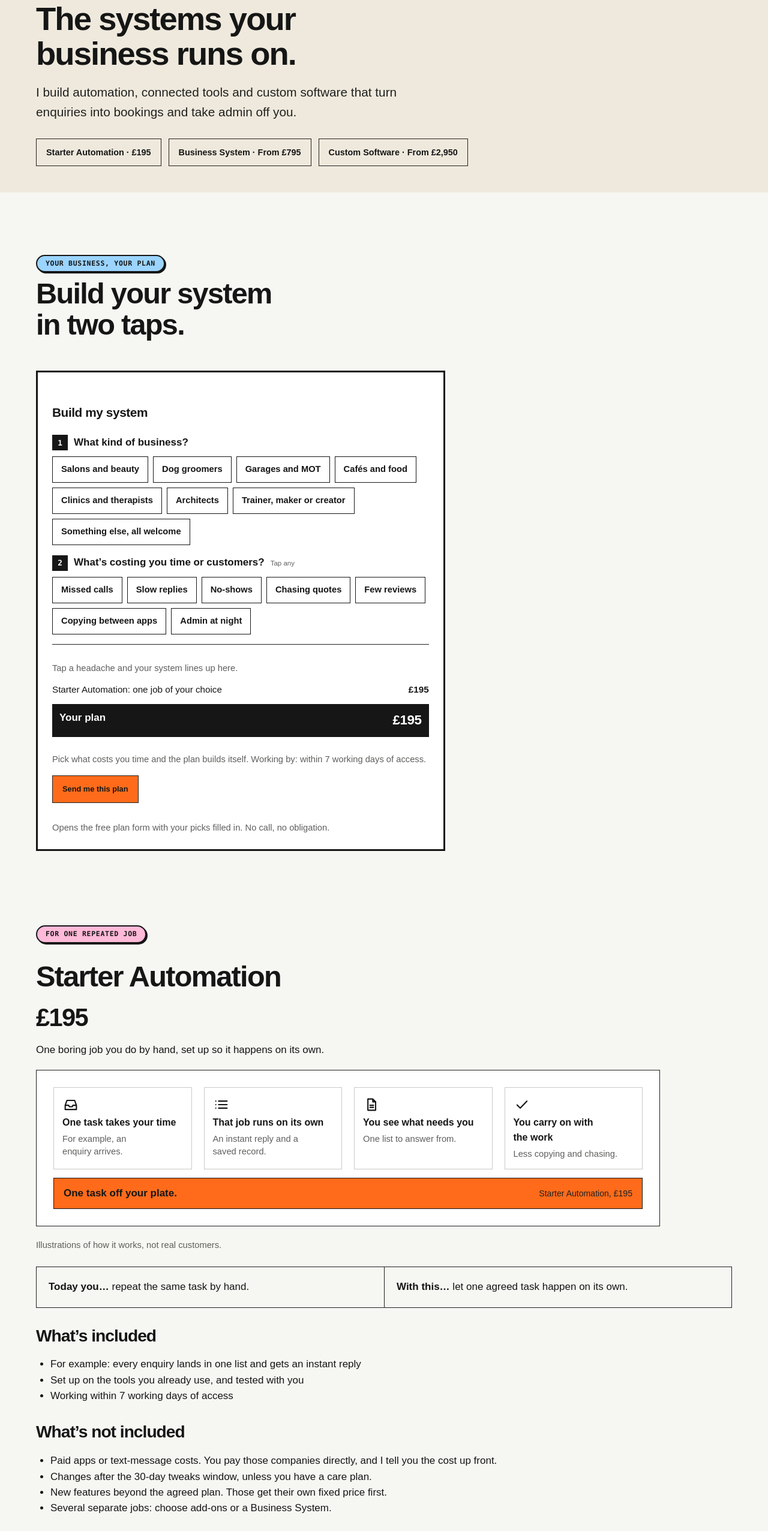
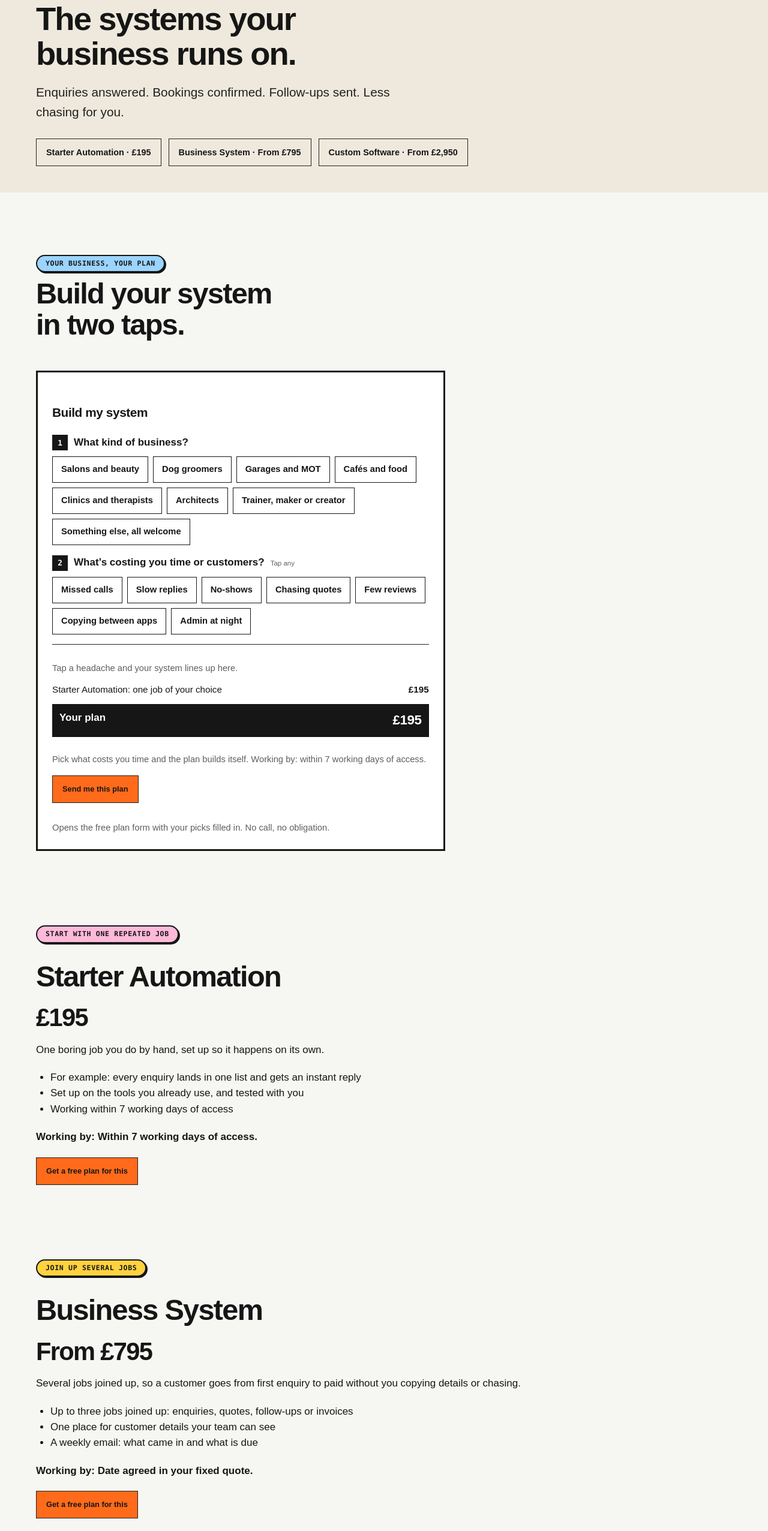
Before and after one commit to manazoid4/mazos-site, a Next.js app: page /what-we-do in a window 1280 px wide. Shown: the part 200-2753 px from the top of the page at 60% size. Built offline with nearby package versions, Linux system fonts and the light colour scheme.

Commit message:
Remove repeated detail from what-we-do page

```diff
--- a/app/what-we-do/page.tsx
+++ b/app/what-we-do/page.tsx
@@ -1,8 +1,6 @@
 import type { Metadata } from 'next';
 import { SiteFooter, SiteHeader } from '../site-chrome';
-import { SYSTEMS } from '../systems';
-import { Storyboard } from '../scenes';
-import { CHANGES_WINDOW, OFFERS, NOT_INCLUDED, workingBy } from '../offers';
+import { CHANGES_WINDOW, OFFERS, workingBy } from '../offers';
 import { ChangesWindow, DemoPath } from '../demo-path';
 import { CHECK_REPLY_TIME } from '../site';
 import { SampleReport } from '../sample-report';
@@ -12,7 +10,6 @@ import { SystemBuilder } from '../system-builder';
 import { CostCalculator } from '../cost-calculator';
 import { DeliveryTabs } from '../delivery-tabs';
 import { SystemExplorer } from '../system-explorer';
-import { WalkthroughVideo } from '../walkthrough-video';
 import { StickyCheckCta } from '../sticky-cta';
 export const metadata: Metadata = {
  title: 'What we do: systems that work for you',
@@ -23,26 +20,22 @@ export default function WhatWeDo() {
  return <main className="s-home"><SiteHeader /><ServiceSchema path="/what-we-do" />
   <section className="s-hero s-hero-short" id="main-content" tabIndex={-1}>
    <p className="eyebrow">What we do</p><h1>The systems your business runs on.</h1>
-   <p className="s-lede">I build automation, connected tools and custom software that turn enquiries into bookings and take admin off you.</p>
+   <p className="s-lede">Enquiries answered. Bookings confirmed. Follow-ups sent. Less chasing for you.</p>
    <nav className="s-actions" aria-label="Choose a package">{OFFERS.map(offer=><a className="button" key={offer.id} href={`#${offer.id}`}>{offer.name} · {offer.price}</a>)}</nav>
   </section>
-  <WalkthroughVideo />
   <section className="s-section s-build" id="build-my-system" aria-labelledby="build-my-system-title"><p className="eyebrow">Your business, your plan</p><h2 id="build-my-system-title">Build your system in two taps.</h2>
    <div className="s-build-grid"><SystemBuilder /></div>
   </section>
   {OFFERS.map((offer,index)=><section className="s-section s-package-detail" id={offer.id} key={offer.id} aria-labelledby={`${offer.id}-title`} style={{ viewTransitionName: `package-${offer.id}` }}>
-   <p className="eyebrow">{index === 0 ? 'For one repeated job' : index === 1 ? 'For owners joining up several jobs' : 'For a business normal apps do not fit'}</p>
+   <p className="eyebrow">{index === 0 ? 'Start with one repeated job' : index === 1 ? 'Join up several jobs' : 'When normal apps do not fit'}</p>
    <h2 id={`${offer.id}-title`}>{offer.name}</h2><p className="s-price-amount">{offer.price}</p><p>{offer.body}</p>
-   <Storyboard system={SYSTEMS.find(system=>system.id===offer.id)!} /><p className="s-small">Illustrations of how it works, not real customers.</p>
-   <div className="s-before-after"><p><strong>Today you…</strong> {index===0?'repeat the same task by hand.':index===1?'copy customer details and chase the next step.':'work around tools that do not fit your process.'}</p>
-    <p><strong>With this…</strong> {index===0?'let one agreed task happen on its own.':index===1?'see the customer and next action in one place.':'use a system built around the way you work.'}</p></div>
-   <h3>What’s included</h3><ul>{offer.bullets.map(bullet=><li key={bullet}>{bullet}</li>)}</ul>
-   <h3>What’s not included</h3><ul>{NOT_INCLUDED.map(line=><li key={line}>{line}</li>)}{index===0?<li>Several separate jobs: choose add-ons or a Business System.</li>:null}</ul>
+   <ul>{offer.bullets.map(bullet=><li key={bullet}>{bullet}</li>)}</ul>
    <p><strong>Working by: {workingBy(offer.id)}.</strong></p>
    <a className="button button-signal" href={`/leak-check?package=${encodeURIComponent(offer.name)}`}>Get a free plan for this</a>
   </section>)}
-  <section className="s-section" id="systems"><p className="eyebrow">The jobs you can hand over</p><h2>Pick a job. Watch it run.</h2>
-   <p>Standard add-ons use tools you already have. I check support first. A new build gets its own fixed quote.</p>
+  <p className="s-section s-small"><a href="/prices">See every price, add-on and what’s not included →</a></p>
+  <section className="s-section" id="systems"><p className="eyebrow">Jobs you can hand over</p><h2>Pick a job. Watch it run.</h2>
+   <p>Use the tools you already have where possible. Anything bigger gets a fixed quote first.</p>
    <SystemExplorer />
   </section>
   <section className="s-section" id="process"><p className="eyebrow">From first call to live</p><h2>How it works.</h2>
@@ -52,7 +45,7 @@ export default function WhatWeDo() {
    <DeliveryTabs />
   </section>
   <section className="s-section" id="example"><h2>An example of the plan you get.</h2><SampleReport /></section>
-  <section className="s-final"><h2>Start with the job that costs you time.</h2><p>A personal reply within {CHECK_REPLY_TIME}. No obligation.</p><a className="button button-signal" href="/leak-check">Get a free plan and price</a></section>
+  <section className="s-final"><h2>Start with the job that costs you time.</h2><p>A personal reply within {CHECK_REPLY_TIME}.</p><a className="button button-signal" href="/leak-check">Get a free plan and price</a></section>
   <SiteFooter /><StickyCheckCta href="/leak-check" /><ScrollReveal />
  </main>;
 }
```
